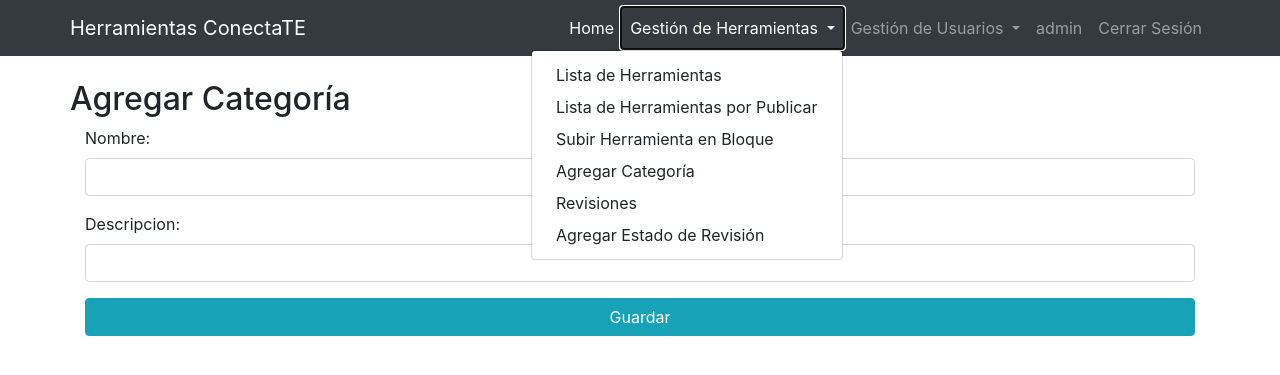
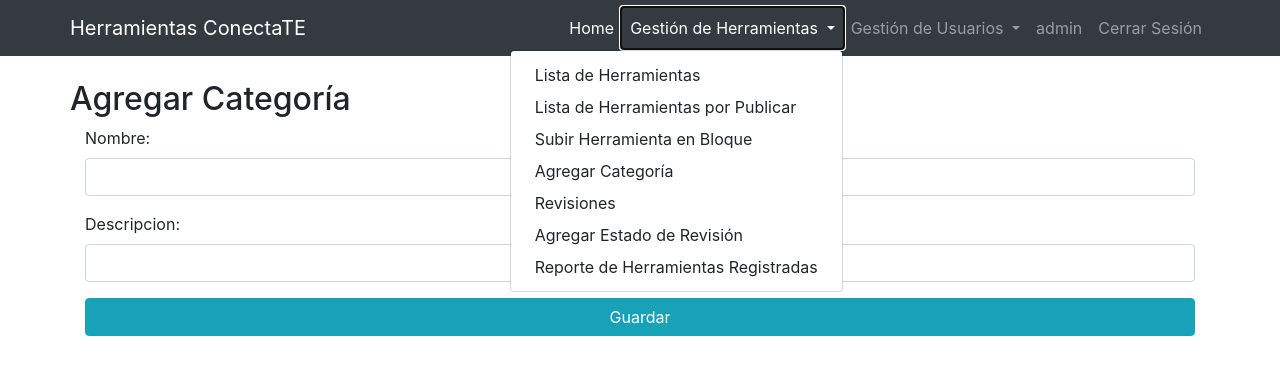
Before and after one commit to leo452/Final_ConectaTE_group4, a Django app: page /herramienta/categoria/add/ in a window 1280 px wide, after a click on "Gestión de Herramientas". Shown: the top 375 px of the page. Run offline with Django 3.2, Linux system fonts and the light colour scheme; a user stored in the database is signed in; parts of the project's set-up code (start-up, migrations or seed data) failed here and were passed over; some libraries are stand-ins or nearby versions.

Commit message:
PC141 PASO A VERDE ADICION DEL ENLACE AL REPORTE EN EL MENU DE HERRAMIENTAS

```diff
--- a/herramienta/urls.py
+++ b/herramienta/urls.py
@@ -37,4 +37,5 @@ urlpatterns = [
     url(r'^herramientas/listaPublicaciones/$', views.lista_herramientas_por_publicar, name='lista_publicaciones'),
     url(r'^herramientas/aceptarPostulacion/(?P<index>\d+)/$', views.lista_postulaciones_aceptar, name='aceptar_postulacion'),
     url(r'^herramientas/rechazarPostulacion/(?P<index>\d+)/$', views.lista_postulaciones_rechazar, name='rechazar_postulacion'),
+    url(r'^herramientas/reporte/', views.reporteHerramientas, name='reporteHerramientas'),
 ]
--- a/herramienta/views.py
+++ b/herramienta/views.py
@@ -522,6 +522,11 @@ def lista_postulaciones_rechazar (request, index=None):
     else:
         return redirect('home')
 
+
+def reporteHerramientas(request):
+
+    return redirect('hime')
+
 class SaveImporter(View):
     def post(self, request, *args, **kwargs):
         data = json.loads(request.POST.get('data', '[]'))
--- a/usuario/templates/base.html
+++ b/usuario/templates/base.html
@@ -80,6 +80,7 @@
                                 <a class="dropdown-item" href="{% url 'categoria-v' %}">Agregar Categoría</a>
                                 <a class="dropdown-item" href="{% url 'ediciones' %}">Revisiones</a>
                                 <a class="dropdown-item" href="{% url 'revision-v' %}">Agregar Estado de Revisión</a>
+                                <a id="reporteHerramientas" class="dropdown-item" href="{% url 'reporteHerramientas' %}">Reporte de Herramientas Registradas</a>
                             </div>
                         </li>
                         <li class="nav-item dropdown">
```
